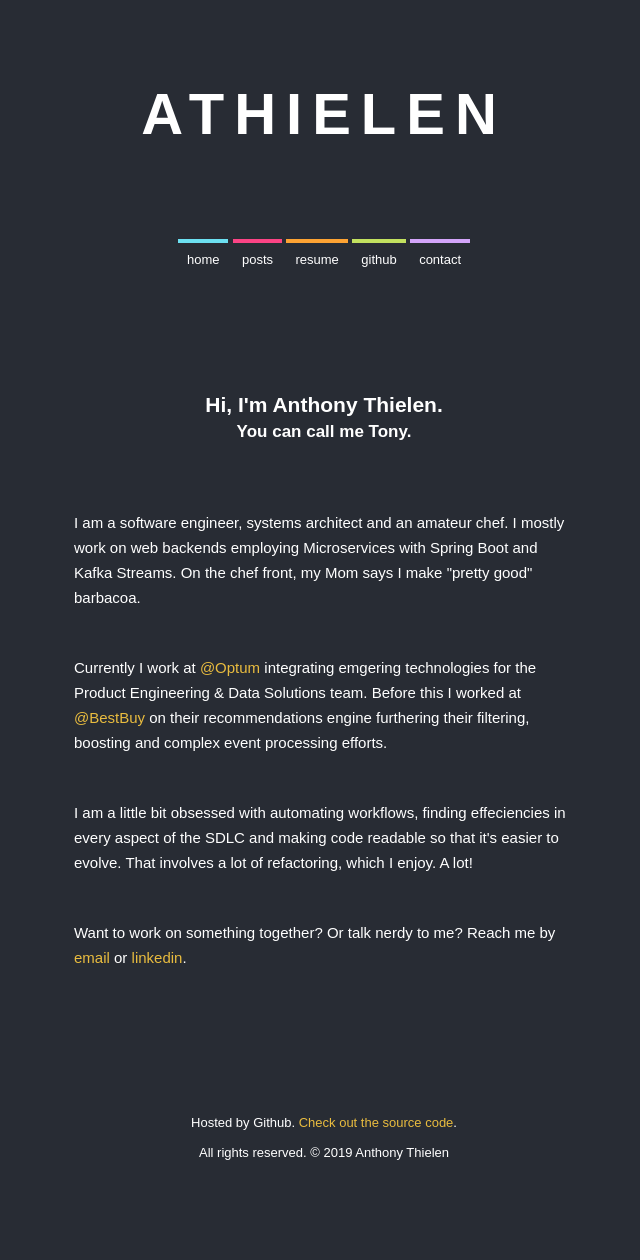
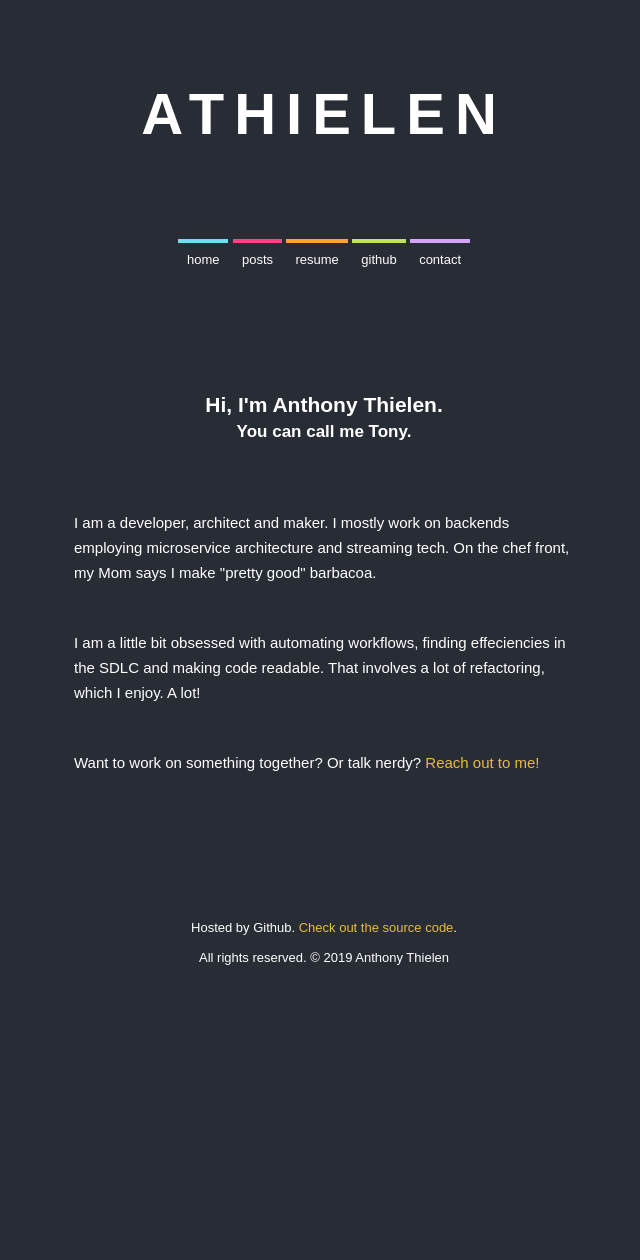
Before and after one commit to athielen/athielen.github.io, a Jekyll site: the page built from index.html, in a window 1280 px wide. Shown: the whole page, without its empty margins (316-956 px from the left). Built offline with Jekyll 4.4.1, drawn with Linux system fonts in a browser that asks for light colours; after the commit the page ends 1065 px from its top, so only the background shows below that.

Commit message:
update landing page

```diff
--- a/index.html
+++ b/index.html
@@ -13,19 +13,16 @@ title: Anthony Thielen
       <div class="text">
 
         <p>
-        I am a software engineer, systems architect and an amateur chef. I mostly work on web backends employing Microservices with Spring Boot and Kafka Streams. On the chef front, my Mom says I make "pretty good" barbacoa.
-        </p>
-
-
-        <p>Currently I work at <a class="web-links" href="https://twitter.com/Optum">@Optum</a> integrating emgering technologies for the Product Engineering & Data Solutions team. Before this I worked at <a class="web-links" href="https://twitter.com/BestBuy">@BestBuy</a> on their recommendations engine furthering their filtering, boosting and complex event processing efforts.
+          I am a developer, architect and maker. I mostly work on backends employing microservice architecture and streaming tech. On the chef front, my Mom says I make "pretty good" barbacoa.
         </p>
 
         <p>
-        I am a little bit obsessed with automating workflows, finding effeciencies in every aspect of the SDLC and making code readable so that it's easier to evolve. That involves a lot of refactoring, which I enjoy. A lot!
+          I am a little bit obsessed with automating workflows, finding effeciencies in the SDLC and making code readable. That involves a lot of refactoring, which I enjoy. A lot!
+          <!-- Sometimes I <a class="web-links" href="/blog">write a little bit</a> too. -->
         </p>
 
         <p>
-        Want to work on something together? Or talk nerdy to me? Reach me by <a href="mailto:anthony@anthonythielen.com" target="_top">email</a> or <a href="https://www.linkedin.com/in/anthonythielen/">linkedin</a>.
+          Want to work on something together? Or talk nerdy? <a class="web-links" href="/contact">Reach out to me!</a>
         </p>
 
       </div>
```
